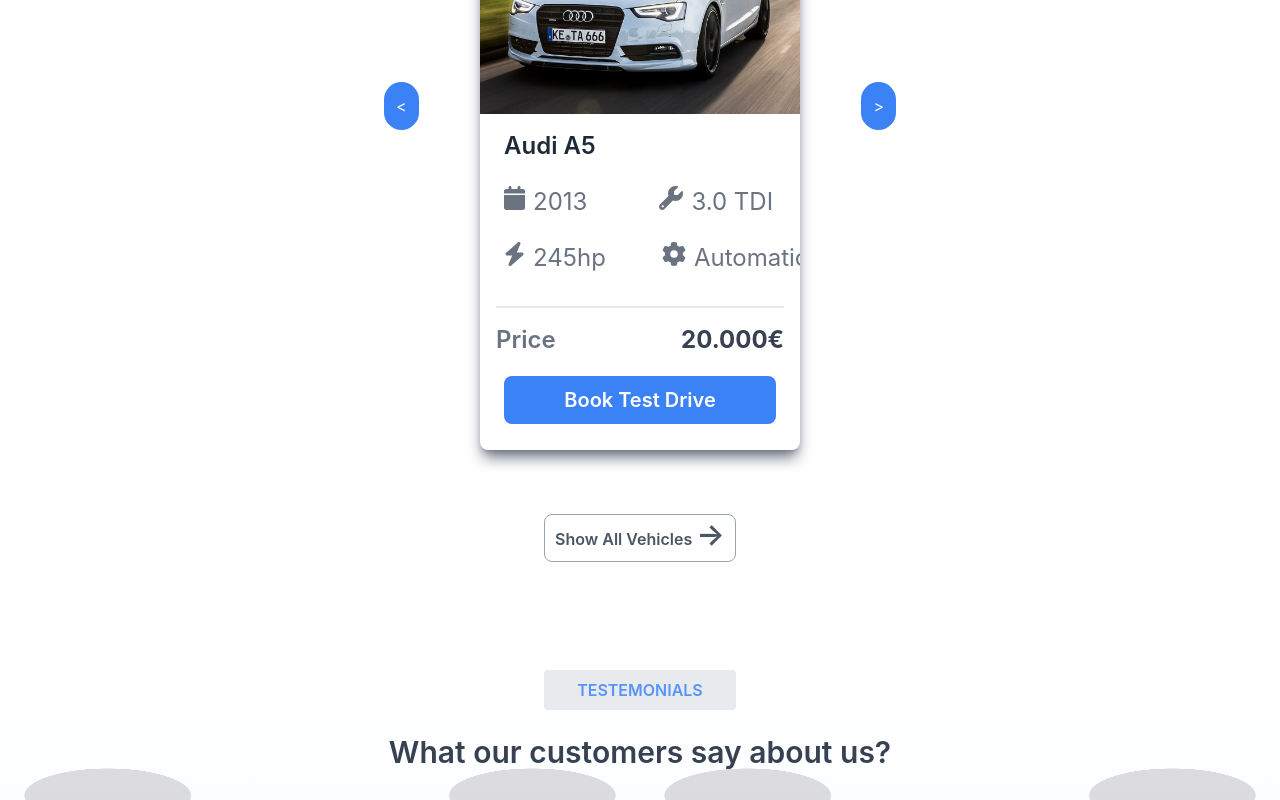
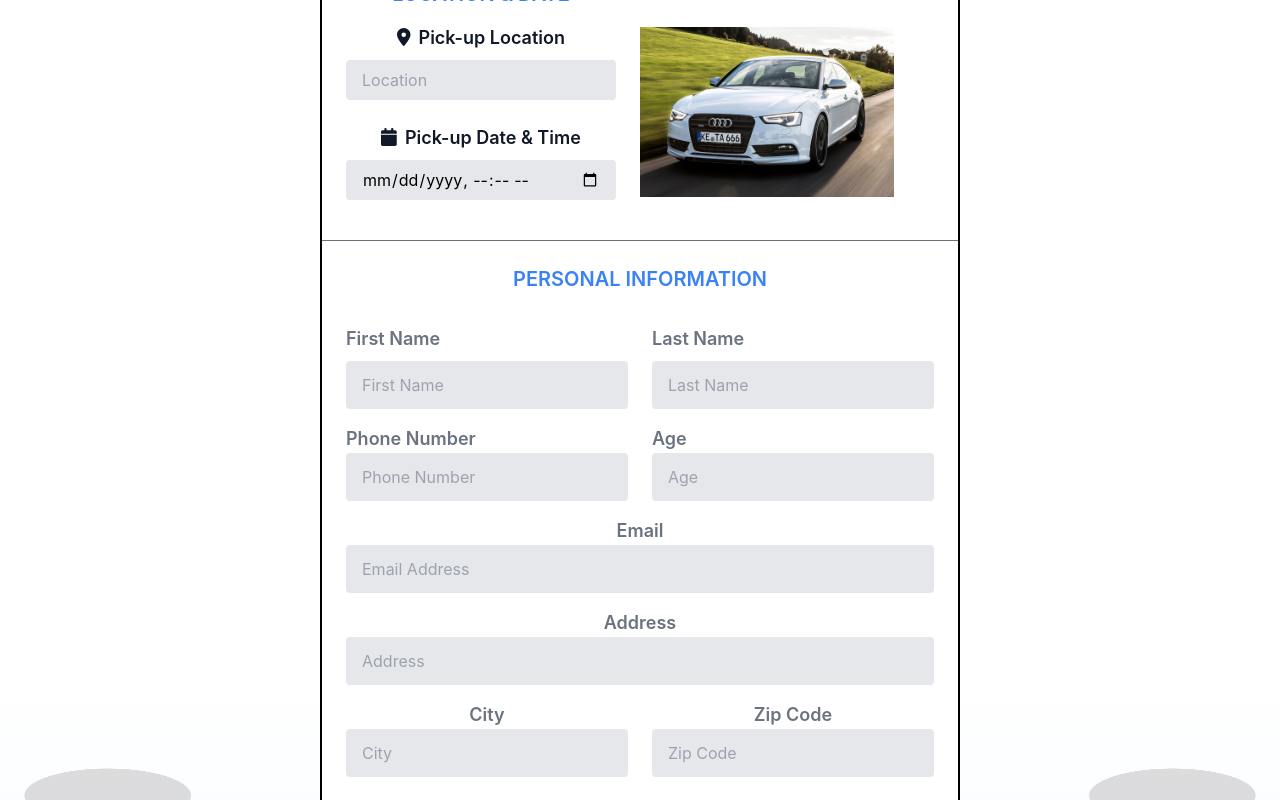
Before and after one commit to nasquez23/premium-motors, a React (Vite) app: page / in a window 1280 px wide. Both pictures are taken after a click on the button "Book Test Drive". Shown: the part 3058-3858 px from the top of the page. Built offline with nearby package versions, Linux system fonts and the light colour scheme.

Commit message:
added modal for reserving

```diff
--- a/src/components/CarCard.jsx
+++ b/src/components/CarCard.jsx
@@ -1,3 +1,5 @@
+import { useState } from "react";
+
 import AudiA5 from "../assets/audi-a5.jpg";
 import BMW5series from "../assets/bmw-5series.jpeg";
 import MercedesCLS from "../assets/mercedes-cls.jpg";
@@ -15,7 +17,9 @@
   faWrench,
   faBolt,
   faGear,
+  faMapMarkerAlt,
 } from "@fortawesome/free-solid-svg-icons";
+import Modal from "./Modal";
 
 export default function CarCard({ car }) {
   const carImages = {
@@ -33,7 +37,199 @@
 
   const carImage = carImages[`${car.manufacturer} ${car.model}`];
 
+  const [showModal, setShowModal] = useState(false);
+
+  function handleCloseModal() {
+    setShowModal(false);
+  }
+
   return (
+    <>
+      {showModal && (
+        <Modal closeModal={handleCloseModal}>
+          <div className="flex flex-row justify-between px-5 bg-blue-500 h-14">
+            <h2 className="uppercase font-semibold text-white text-2xl pt-3">
+              Complete Reservation
+            </h2>
+            <button
+              onClick={handleCloseModal}
+              className="text-white text-2xl font-bold"
+            >
+              X
+            </button>
+          </div>
+          <div className="flex flex-row border-b border-gray-500 mt-8">
+            <div className="w-1/2 px-6 pb-10">
+              <h2 className="uppercase text-blue-500 text-xl font-semibold">
+                Location & Date
+              </h2>
+              <div className="flex flex-col mt-4">
+                <label
+                  htmlFor="location"
+                  className="text-gray-900 font-semibold text-lg mb-2"
+                >
+                  <FontAwesomeIcon className="mr-2" icon={faMapMarkerAlt} />
+                  Pick-up Location
+                </label>
+                <input
+                  className="bg-gray-200 h-10 p-4 mb-6 focus:outline-blue-500 rounded"
+                  type="text"
+                  id="location"
+                  placeholder="Location"
+                />
+                <label
+                  htmlFor="date-time"
+                  className="text-gray-900 font-semibold text-lg mb-2"
+                >
+                  <FontAwesomeIcon className="mr-2" icon={faCalendar} />
+                  Pick-up Date & Time
+                </label>
+                <input className="bg-gray-200 h-10 p-4 focus:outline-blue-500 rounded" type="datetime-local" id="date-time" />
+              </div>
+            </div>
+            <div className="w-1/2">
+              <h2 className="text-gray-900 font-bold text-lg">
+                Car -{" "}
+                <span className="text-blue-500">
+                  {car.manufacturer} {car.model}
+                </span>
+              </h2>
+              <img src={carImage} className="size-[80%] object-contain" />
+            </div>
+          </div>
+          <div className="w-full mx-auto px-6 mt-6">
+            <h2 className="uppercase text-blue-500 text-xl font-semibold">
+              Personal Information
+            </h2>
+            <form className="mt-8 pb-10">
+              <div className="grid grid-cols-2 text-left gap-x-6">
+                <label
+                  htmlFor="first-name"
+                  className="text-gray-500 font-semibold text-lg mb-2"
+                >
+                  First Name
+                </label>
+                <label
+                  htmlFor="last-name"
+                  className="text-gray-500 font-semibold text-lg mb-2"
+                >
+                  Last Name
+                </label>
+                <input
+                  className="bg-gray-200 h-12 p-4 focus:outline-blue-500 mb-4 rounded"
+                  id="first-name"
+                  name="first-name"
+                  type="text"
+                  placeholder="First Name"
+                  required
+                />
+                <input
+                  className="bg-gray-200 h-12 p-4 focus:outline-blue-500 mb-4 rounded"
+                  id="last-name"
+                  name="first-name"
+                  type="text"
+                  placeholder="Last Name"
+                  required
+                />
+                <label
+                  htmlFor="phone"
+                  className="text-gray-500 font-semibold text-lg"
+                >
+                  Phone Number
+                </label>
+                <label
+                  htmlFor="age"
+                  className="text-gray-500 font-semibold text-lg"
+                >
+                  Age
+                </label>
+                <input
+                  className="bg-gray-200 h-12 p-4 focus:outline-blue-500 mb-4 rounded"
+                  id="phone"
+                  name="phone"
+                  type="tel"
+                  placeholder="Phone Number"
+                  required
+                />
+                <input
+                  className="bg-gray-200 h-12 p-4 focus:outline-blue-500 rounded"
+                  id="age"
+                  name="age"
+                  type="number"
+                  placeholder="Age"
+                  required
+                />
+              </div>
+              <div className="flex flex-col">
+                <label
+                  htmlFor="email"
+                  className="text-gray-500 font-semibold text-lg"
+                >
+                  Email
+                </label>
+                <input
+                  className="bg-gray-200 h-12 p-4 mb-4 focus:outline-blue-500 rounded"
+                  id="email"
+                  name="email"
+                  type="email"
+                  placeholder="Email Address"
+                  required
+                />
+
+                <label
+                  htmlFor="address"
+                  className="text-gray-500 font-semibold text-lg"
+                >
+                  Address
+                </label>
+                <input
+                  className="bg-gray-200 h-12 p-4 mb-4 focus:outline-blue-500 rounded"
+                  id="address"
+                  name="address"
+                  type="text"
+                  placeholder="Address"
+                  required
+                />
+              </div>
+              <div className="grid grid-cols-2 gap-x-6">
+                <label
+                  htmlFor="city"
+                  className="text-gray-500 font-semibold text-lg"
+                >
+                  City
+                </label>
+                <label
+                  htmlFor="zip"
+                  className="text-gray-500 font-semibold text-lg"
+                >
+                  Zip Code
+                </label>
+                <input
+                  className="bg-gray-200 h-12 p-4 focus:outline-blue-500 rounded"
+                  id="city"
+                  name="city"
+                  type="text"
+                  placeholder="City"
+                  required
+                />
+                <input
+                  className="bg-gray-200 h-12 p-4 focus:outline-blue-500 rounded"
+                  id="zip"
+                  name="zip"
+                  type="text"
+                  placeholder="Zip Code"
+                  required
+                />
+              </div>
+              <div className="flex justify-end">
+                <button className="h-16 bg-blue-500 text-white font-semibold rounded-md w-1/3 text-xl mt-10 shadow-md shadow-gray-500 hover:bg-blue-700 transition duration-300">
+                  Reserve
+                </button>
+              </div>
+            </form>
+          </div>
+        </Modal>
+      )}
       <div className="w-full h-[35rem] text-left rounded-lg overflow-hidden shadow-lg shadow-gray-500">
         <img
           src={carImage}
@@ -47,7 +243,8 @@
           <div className="flex gap-2 text-2xl pt-2 pb-6">
             <FontAwesomeIcon icon={faCalendar} className="h-6" />
             {car.year}
-          <FontAwesomeIcon icon={faWrench} className="h-6 ml-16" /> {car.engine}
+            <FontAwesomeIcon icon={faWrench} className="h-6 ml-16" />{" "}
+            {car.engine}
           </div>
           <div className="flex gap-2 text-2xl pb-6">
             <FontAwesomeIcon icon={faBolt} className="h-6" />
@@ -65,7 +262,13 @@
             )}
           </span>
         </div>
-      <button className="text-white font-semibold text-xl h-12 w-[85%] mx-6 mt-5 bg-blue-500 rounded-lg hover:bg-blue-700 transition duration-300">{car.price ? 'Book Test Drive' : 'Rent Now' }</button>
+        <button
+          onClick={() => setShowModal(true)}
+          className="text-white font-semibold text-xl h-12 w-[85%] mx-6 mt-5 bg-blue-500 rounded-lg hover:bg-blue-700 transition duration-300"
+        >
+          {car.price ? "Book Test Drive" : "Rent Now"}
+        </button>
       </div>
+    </>
   );
 }
--- a/src/components/FeaturedCars.jsx
+++ b/src/components/FeaturedCars.jsx
@@ -31,13 +31,13 @@
       <div className="relative flex items-center justify-center h-96">
         <button
           onClick={handlePrevCar}
-          className="absolute text-white bg-blue-500 p-3 rounded-full top-1/2 left-[30%] hover:bg-blue-700 transition duration-200"
+          className="absolute text-white bg-blue-500 p-3 rounded-full top-[60%] left-[30%] hover:bg-blue-700 transition duration-200"
         >
           {"<"}
         </button>
         <button
           onClick={handleNextCar}
-          className="absolute text-white bg-blue-500 p-3 rounded-full top-1/2 right-[30%] hover:bg-blue-700 transition duration-200"
+          className="absolute text-white bg-blue-500 p-3 rounded-full top-[60%] right-[30%] hover:bg-blue-700 transition duration-200"
         >
           {">"}
         </button>
--- /dev/null
+++ b/src/components/Modal.jsx
@@ -0,0 +1,8 @@
+export default function Modal({ children, closeModal }) {
+  return (
+    <>
+      <div onClick={closeModal} className="fixed top-0 left-0 w-[100%] h-[100%] z-20"  />
+      <dialog open className="z-50 w-1/2 mx-auto bg-white border-2 border-black">{children}</dialog>
+    </>
+  );
+}
```
Lines whose indentation alone changed are shown as unchanged.
